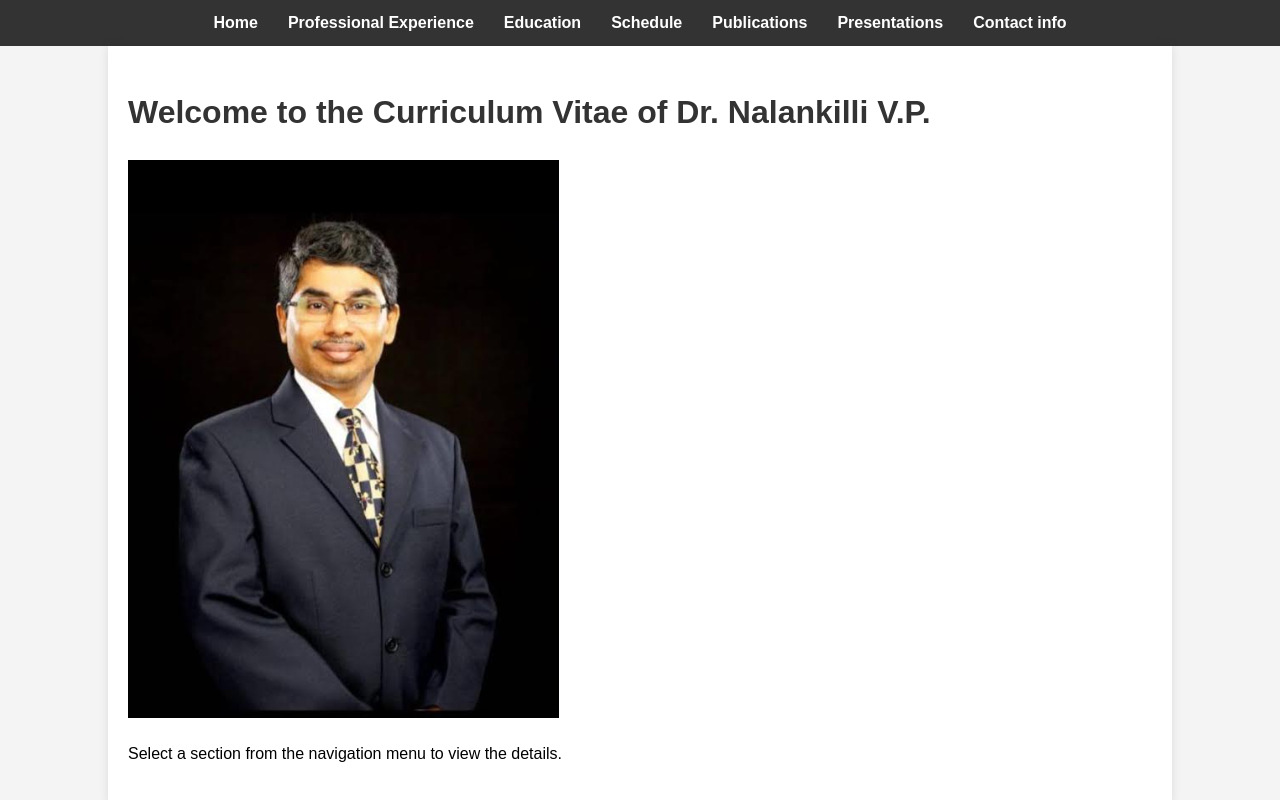
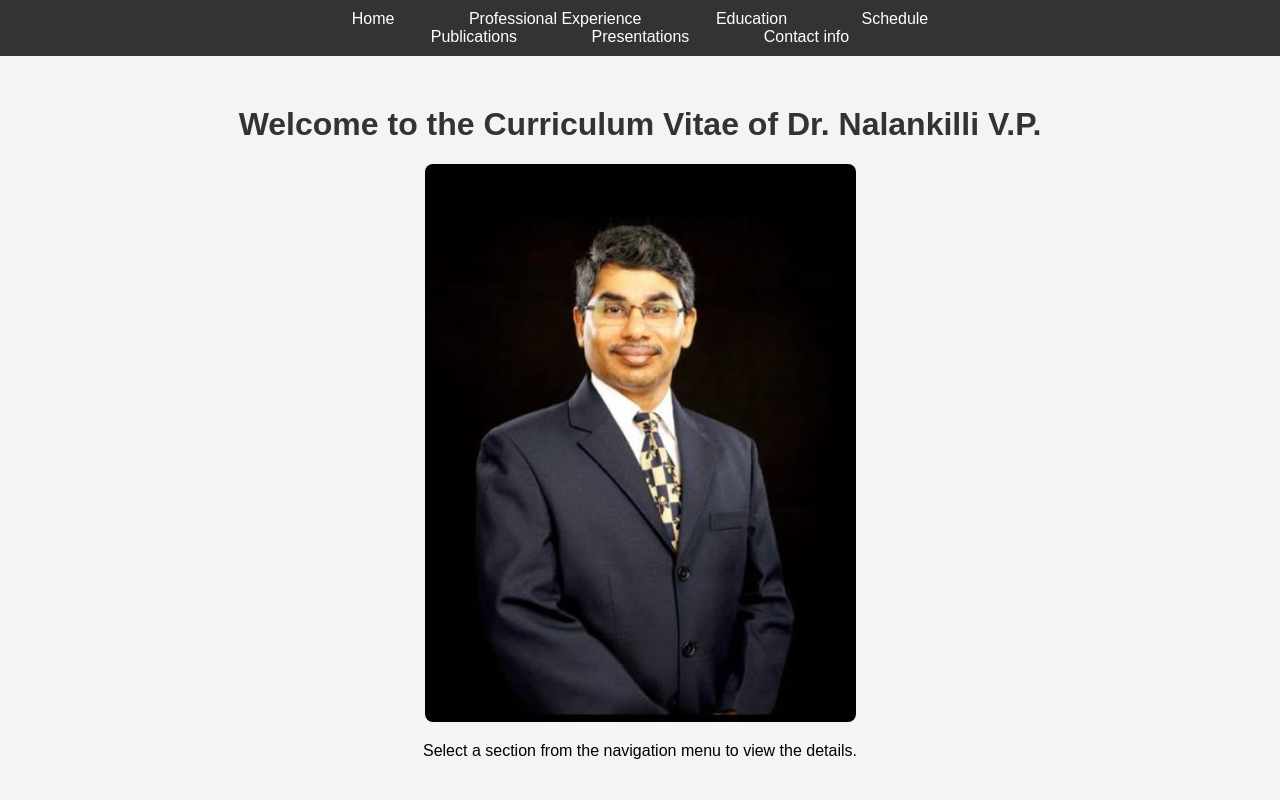
Before and after one commit to nikitanalankili/Dr_Nalan, a plain HTML site: page index.html in a window 1280 px wide. Drawn offline with Linux system fonts and the light colour scheme.

Commit message:
second commit

```diff
--- a/index.html
+++ b/index.html
@@ -14,7 +14,10 @@
                 <li><a href="experience.html">Professional Experience</a></li>
                 <li><a href="education.html">Education</a></li>
                 <li><a href="Schedule.html">Schedule</a></li>
-                <li><a href="publications.html">Publications</a></li>
+
+            </ul>
+            <ul>
+            <li><a href="publications.html">Publications</a></li>
                 <li><a href="presentations.html">Presentations</a></li>
                 <li><a href="references.html">Contact info</a></li>
             </ul>
--- a/style.css
+++ b/style.css
@@ -1,77 +1,64 @@
+/* Basic styling for body and container */
 body {
-    font-family: Arial, sans-serif;
-    line-height: 1.6;
-    background-color: #f4f4f4;
-    margin: 0;
-    padding: 0;
-}
-
-header {
-    background: #333;
-    color: #fff;
-    padding: 10px 0;
-    text-align: center;
-}
-
-header nav ul {
-    padding: 0;
-    list-style: none;
-    margin: 0;
-    display: flex;
-    justify-content: center;
-}
-
-header nav ul li {
-    margin: 0 15px;
-}
-
-header nav ul li a {
-    color: #fff;
-    text-decoration: none;
-    font-weight: bold;
-}
-
-header nav ul li a:hover {
-    text-decoration: underline;
+  font-family: Arial, sans-serif;
+  margin: 0;
+  padding: 0;
+  background-color: #f4f4f4;
 }
 
 .container {
-    width: 80%;
-    margin: auto;
-    overflow: hidden;
-    padding: 20px;
-    background: #fff;
-    box-shadow: 0 0 10px rgba(0, 0, 0, 0.1);
+  text-align: center;
+  margin-top: 50px;
 }
 
 h1 {
-    color: #333;
+  color: #333;
 }
 
-section h3 {
-    margin-bottom: 10px;
-    color: #333;
-    border-bottom: 2px solid #ddd;
-    padding-bottom: 5px;
+img {
+  border-radius: 8px;
 }
 
-section p,
-section ul {
-    margin: 0 0 10px 0;
+/* Navigation bar styling */
+header {
+  background-color: #333;
+  padding: 10px 0;
 }
 
-section ul {
-    list-style: none;
-    padding-left: 0;
+nav ul {
+  list-style-type: none;
+  padding: 0;
+  margin: 0;
+  text-align: center;
 }
 
-section ul li {
-    background: #f4f4f4;
-    margin-bottom: 5px;
-    padding: 10px;
-    border-left: 5px solid #333;
+nav ul li {
+  display: inline;
+  margin: 0 15px;
 }
 
-strong {
-    color: #333;
+nav ul li a {
+  text-decoration: none;
+  color: white;
+  padding: 10px 20px;
+  border-radius: 5px;
 }
+
+nav ul li a:hover {
+  background-color: #555;
+  color: #fff;
+}
+
+/* Make the image responsive */
+img {
+  max-width: 100%;
+  height: auto;
+}
+
+/* For smaller screens, adjust the navigation bar */
+@media (max-width: 600px) {
+  nav ul li {
+    display: block;
+    margin: 10px 0;
+  }
+}
```
Also changed, not shown: Schedule.html (+7 -2 lines), education.html (+4 -1 lines), experience.html (+4 -1 lines), presentations.html (+4 -1 lines), publications.html (+4 -1 lines), references.html (+6 -3 lines).
